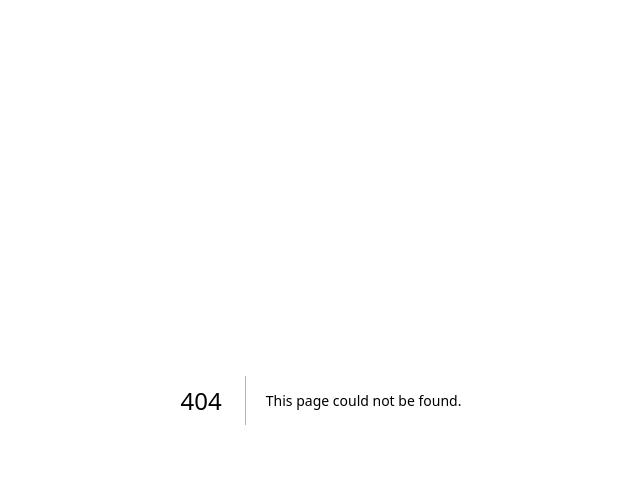
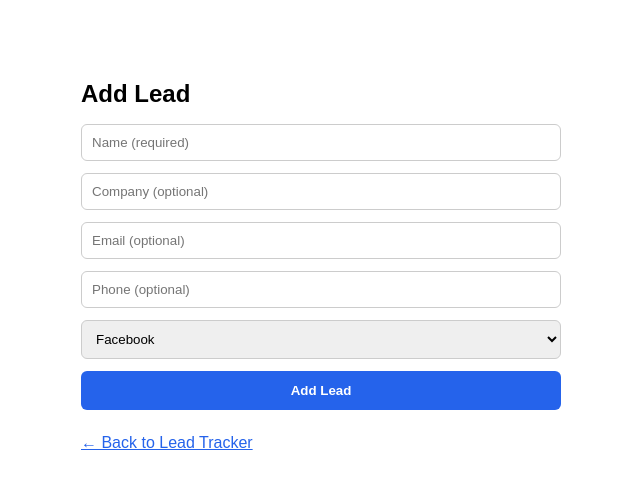
Before and after one commit to airendesignads-blip/lead-tracker-backend, a Next.js app: page /leads/new in a window 1280 px wide. Before the commit this address had no page. Shown: the top 486 px of the page, without its empty margins (319-959 px from the left). Built offline with nearby package versions, Linux system fonts and the light colour scheme.

Commit message:
Create page.js

```diff
--- /dev/null
+++ b/app/leads/new/page.js
@@ -0,0 +1,122 @@
+"use client";
+
+import { useState } from "react";
+
+export default function AddLeadPage() {
+  const [form, setForm] = useState({
+    name: "",
+    company: "",
+    email: "",
+    phone: "",
+    source: "facebook",
+  });
+  const [status, setStatus] = useState(null);
+  const [loading, setLoading] = useState(false);
+
+  function handleChange(e) {
+    setForm({ ...form, [e.target.name]: e.target.value });
+  }
+
+  async function handleSubmit(e) {
+    e.preventDefault();
+    setLoading(true);
+    setStatus(null);
+
+    try {
+      const res = await fetch("/api/leads", {
+        method: "POST",
+        headers: { "Content-Type": "application/json" },
+        body: JSON.stringify(form),
+      });
+
+      if (res.ok) {
+        setStatus({ type: "success", message: "Na-add ang lead!" });
+        setForm({ name: "", company: "", email: "", phone: "", source: "facebook" });
+      } else {
+        const data = await res.json();
+        setStatus({ type: "error", message: data.error || "May error, subukan ulit." });
+      }
+    } catch (err) {
+      setStatus({ type: "error", message: "Hindi ma-connect sa server." });
+    } finally {
+      setLoading(false);
+    }
+  }
+
+  return (
+    <div style={{ maxWidth: 480, margin: "40px auto", padding: 24, fontFamily: "sans-serif" }}>
+      <h1 style={{ fontSize: 24, fontWeight: "bold", marginBottom: 16 }}>Add Lead</h1>
+
+      <form onSubmit={handleSubmit} style={{ display: "flex", flexDirection: "column", gap: 12 }}>
+        <input
+          name="name"
+          placeholder="Name (required)"
+          value={form.name}
+          onChange={handleChange}
+          required
+          style={{ padding: 10, border: "1px solid #ccc", borderRadius: 6 }}
+        />
+        <input
+          name="company"
+          placeholder="Company (optional)"
+          value={form.company}
+          onChange={handleChange}
+          style={{ padding: 10, border: "1px solid #ccc", borderRadius: 6 }}
+        />
+        <input
+          name="email"
+          type="email"
+          placeholder="Email (optional)"
+          value={form.email}
+          onChange={handleChange}
+          style={{ padding: 10, border: "1px solid #ccc", borderRadius: 6 }}
+        />
+        <input
+          name="phone"
+          placeholder="Phone (optional)"
+          value={form.phone}
+          onChange={handleChange}
+          style={{ padding: 10, border: "1px solid #ccc", borderRadius: 6 }}
+        />
+        <select
+          name="source"
+          value={form.source}
+          onChange={handleChange}
+          style={{ padding: 10, border: "1px solid #ccc", borderRadius: 6 }}
+        >
+          <option value="facebook">Facebook</option>
+          <option value="messenger">Messenger</option>
+          <option value="gmail">Gmail</option>
+          <option value="website">Website</option>
+          <option value="other">Other</option>
+        </select>
+
+        <button
+          type="submit"
+          disabled={loading}
+          style={{
+            padding: 12,
+            background: "#2563eb",
+            color: "white",
+            border: "none",
+            borderRadius: 6,
+            fontWeight: "bold",
+            cursor: "pointer",
+          }}
+        >
+          {loading ? "Saving..." : "Add Lead"}
+        </button>
+      </form>
+
+      {status && (
+        <p style={{ marginTop: 16, color: status.type === "success" ? "green" : "red" }}>
+          {status.message}
+        </p>
+      )}
+
+      <a href="/" style={{ display: "inline-block", marginTop: 24, color: "#2563eb" }}>
+        ← Back to Lead Tracker
+      </a>
+    </div>
+  );
+}
```
